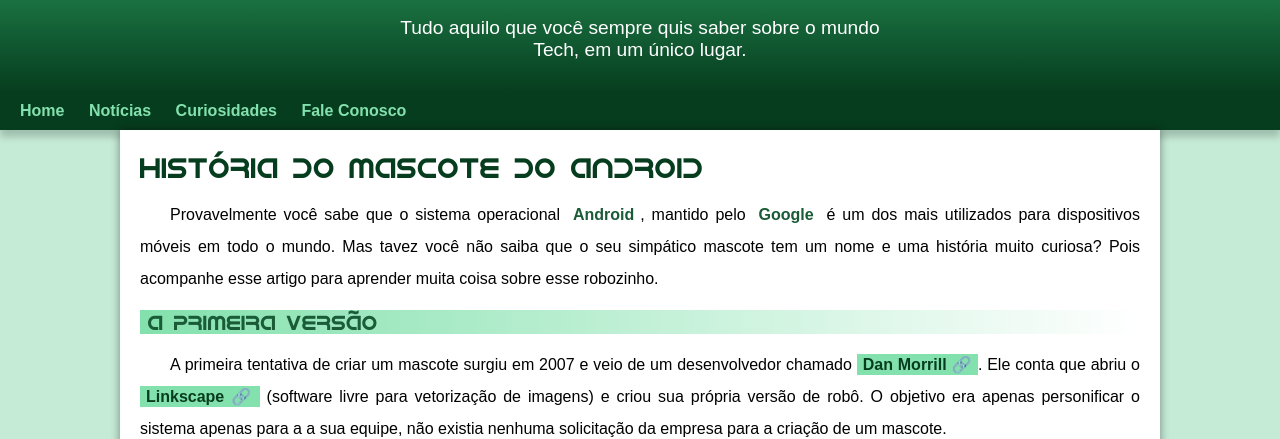
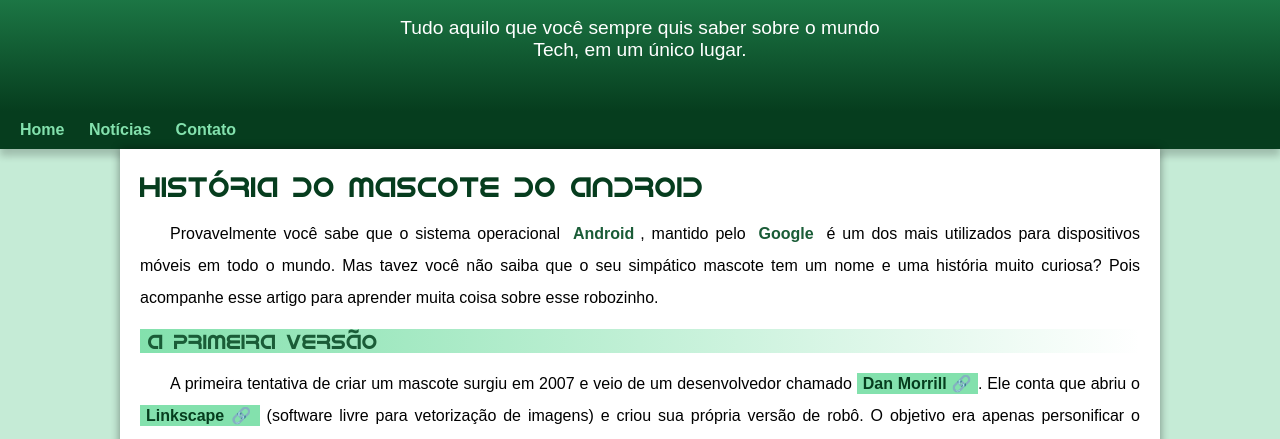
Before and after one commit to PedroBorges096/projeto_android, a plain HTML site: page index.html in a window 1280 px wide. Shown: the part 98-537 px from the top of the page. Drawn offline with Linux system fonts and the light colour scheme.

Commit message:
problema de padding

```diff
--- a/index.html
+++ b/index.html
@@ -16,8 +16,7 @@
     <nav>
         <a href="#">Home</a>
         <a href="#">Notícias</a>
-        <a href="#">Curiosidades</a>
-        <a href="#">Fale Conosco</a>
+        <a href="#">Contato</a>
     </nav>
     <main>
         <article>
--- a/style.css
+++ b/style.css
@@ -56,7 +56,7 @@
     padding-right: 10px;
     padding-left: 10px;
     margin: auto;
-    margin-bottom: 30px;
+    padding-bottom: 50px;
     text-shadow: 2px 2px 0px rgbargb(0, 0, 0, 0.267);
 }
 nav{
@@ -67,7 +67,7 @@
 nav > a{
     color: var(--cor1);
     padding: 10px;
-    border-radius: 5px;
+    border-radius: 55px;
     text-decoration: none;
     font-weight: bold;
     transition-duration:0.5s ;
```
